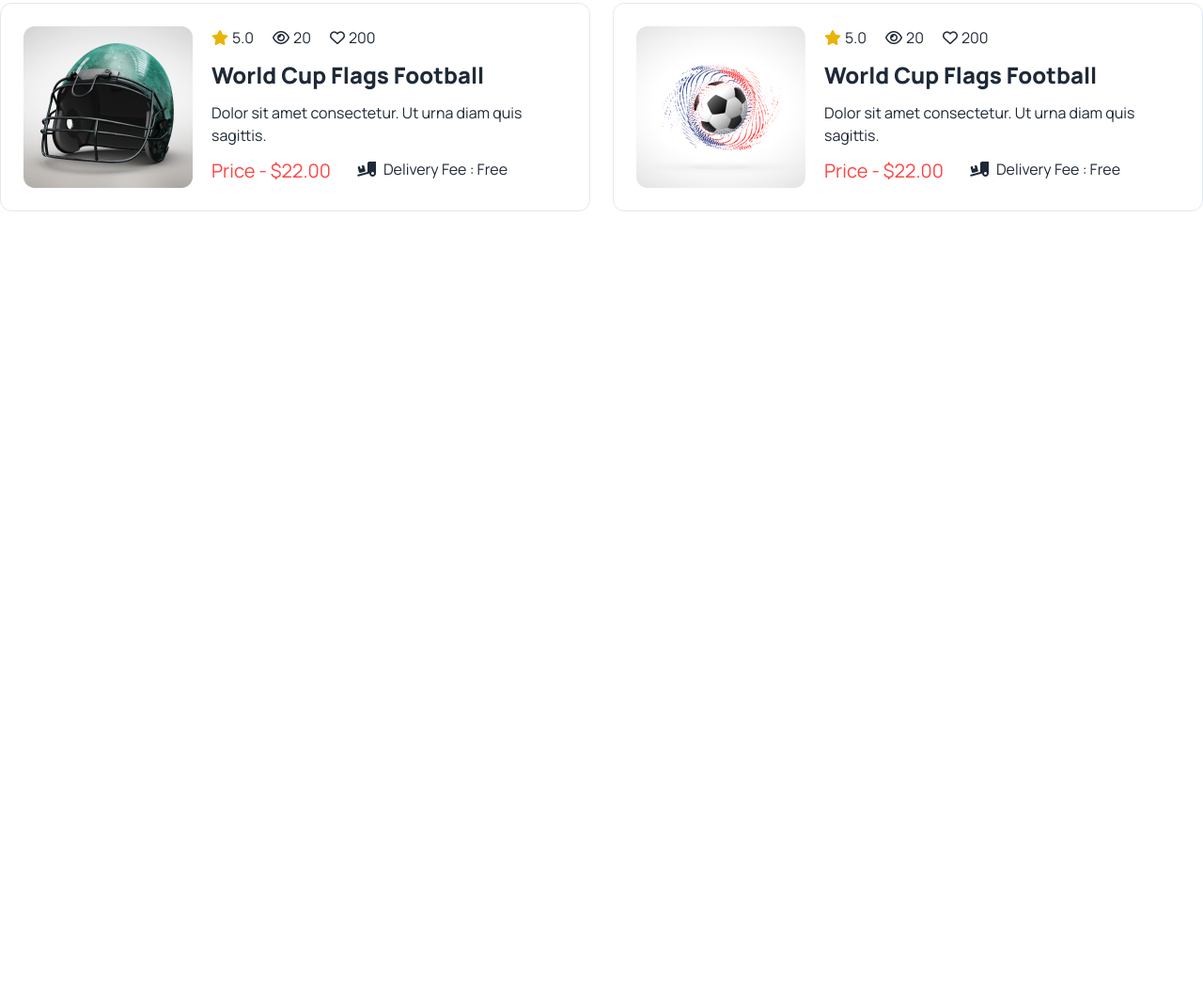
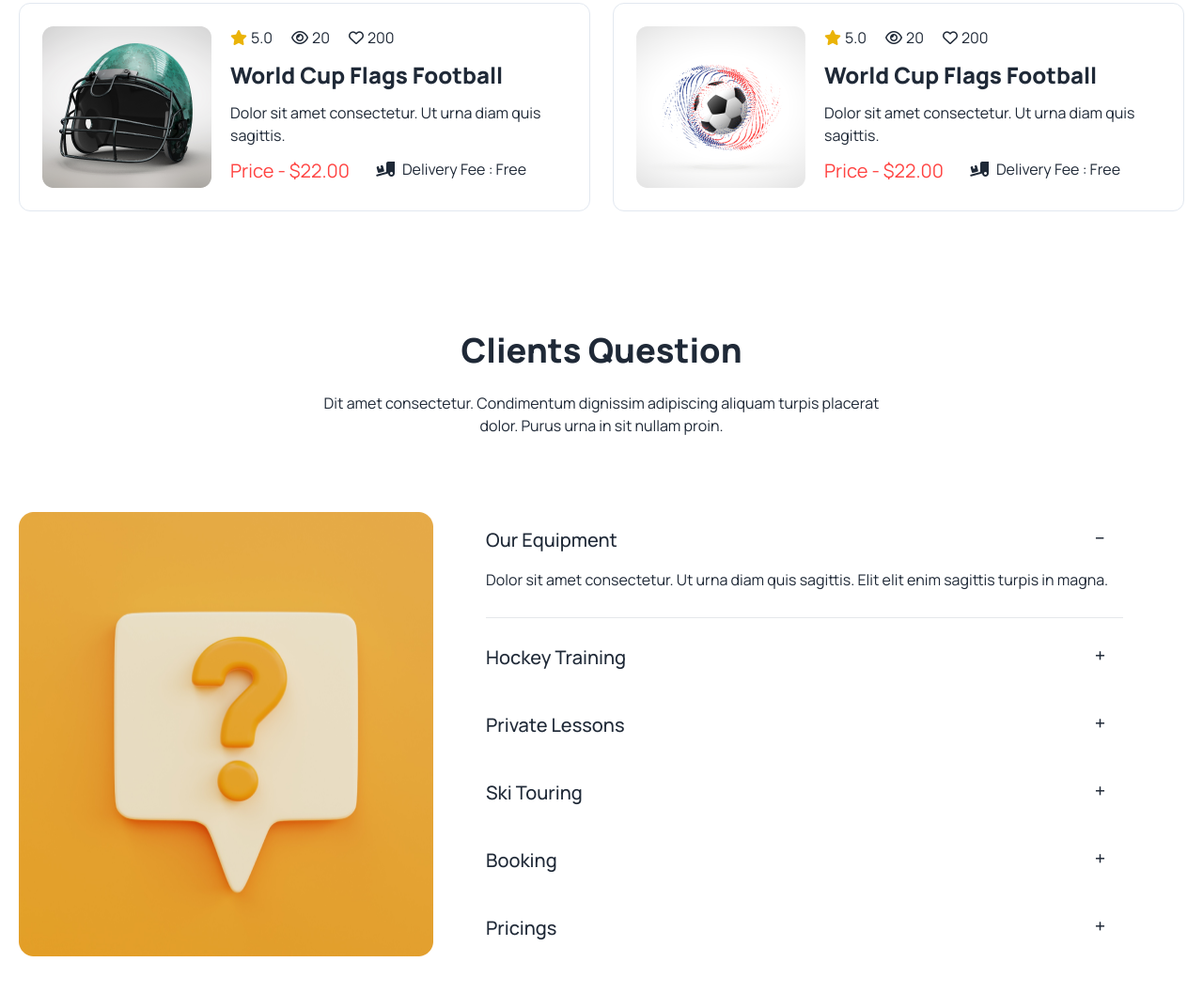
Before and after one commit to Thoryan009/hockeys, a plain HTML site: page index.html in a window 1280 px wide. Shown: the part 3359-4416 px from the top of the page at 94% size. Before the commit the page ends 3712 px from the top, so only its background shows below. Drawn offline with nearby package versions, Linux system fonts and the light colour scheme.

Commit message:
faq section added

```diff
--- a/index.html
+++ b/index.html
@@ -186,7 +186,7 @@
         </section>
 
         <!-- our new products section  -->
-        <section class="my-32">
+        <section class="my-32 px-5">
              <!-- common part with title and description -->
              <div class="text-center mx-auto max-w-[600px] ">
                 <h3 class="text-4xl font-extrabold mb-6">Program Sections</h3>
@@ -367,6 +367,79 @@
 
             </div>
         </section>
+
+
+        <!-- faq section  -->
+        <section class="my-32 px-5">
+                 <!-- common part with title and description -->
+             <div class="text-center mx-auto max-w-[600px] ">
+                <h3 class="text-4xl font-extrabold mb-6">Clients Question</h3>
+                <p>Dit amet consectetur. Condimentum dignissim adipiscing aliquam turpis placerat dolor. Purus urna in
+                    sit nullam proin. </p>
+            </div>
+
+            <!-- faq container  -->
+            <div class="flex flex-col lg:flex-row gap-10 mt-20">
+                <img src="./Images/11.png" alt="">
+                <div class="lg:space-y-3">
+                    <div class="collapse collapse-plus ">
+                        <input type="radio" name="my-accordion-3" checked="checked" />
+                        <div class="collapse-title text-xl font-medium">
+                            Our Equipment
+                        </div>
+                        <div class="collapse-content">
+                          <p>Dolor sit amet consectetur. Ut urna diam quis sagittis. Elit elit enim sagittis turpis in magna.</p>
+                        </div>
+                      </div>
+                      <hr class="ml-4">
+                      <div class="collapse collapse-plus ">
+                        <input type="radio" name="my-accordion-3" />
+                        <div class="collapse-title text-xl font-medium">
+                            Hockey Training
+                        </div>
+                        <div class="collapse-content">
+                          <p>Dolor sit amet consectetur. Ut urna diam quis sagittis. Elit elit enim sagittis turpis in magna.</p>
+                        </div>
+                      </div>
+                      <div class="collapse collapse-plus ">
+                        <input type="radio" name="my-accordion-3" />
+                        <div class="collapse-title text-xl font-medium">
+                            Private Lessons
+                        </div>
+                        <div class="collapse-content">
+                          <p>Dolor sit amet consectetur. Ut urna diam quis sagittis. Elit elit enim sagittis turpis in magna.</p>
+                        </div>
+                      </div>
+                      <div class="collapse collapse-plus ">
+                        <input type="radio" name="my-accordion-3" />
+                        <div class="collapse-title text-xl font-medium">
+                            Ski Touring
+                        </div>
+                        <div class="collapse-content">
+                          <p>Dolor sit amet consectetur. Ut urna diam quis sagittis. Elit elit enim sagittis turpis in magna.</p>
+                        </div>
+                      </div>
+                      <div class="collapse collapse-plus ">
+                        <input type="radio" name="my-accordion-3" />
+                        <div class="collapse-title text-xl font-medium">
+                            Booking
+                        </div>
+                        <div class="collapse-content">
+                          <p>Dolor sit amet consectetur. Ut urna diam quis sagittis. Elit elit enim sagittis turpis in magna.</p>
+                        </div>
+                      </div>
+                      <div class="collapse collapse-plus ">
+                        <input type="radio" name="my-accordion-3" />
+                        <div class="collapse-title text-xl font-medium">
+                            Pricings
+                        </div>
+                        <div class="collapse-content">
+                          <p>Dolor sit amet consectetur. Ut urna diam quis sagittis. Elit elit enim sagittis turpis in magna.</p>
+                        </div>
+                      </div>
+                </div>
+            </div>
+        </section>
     </main>
     <footer>
 
```
